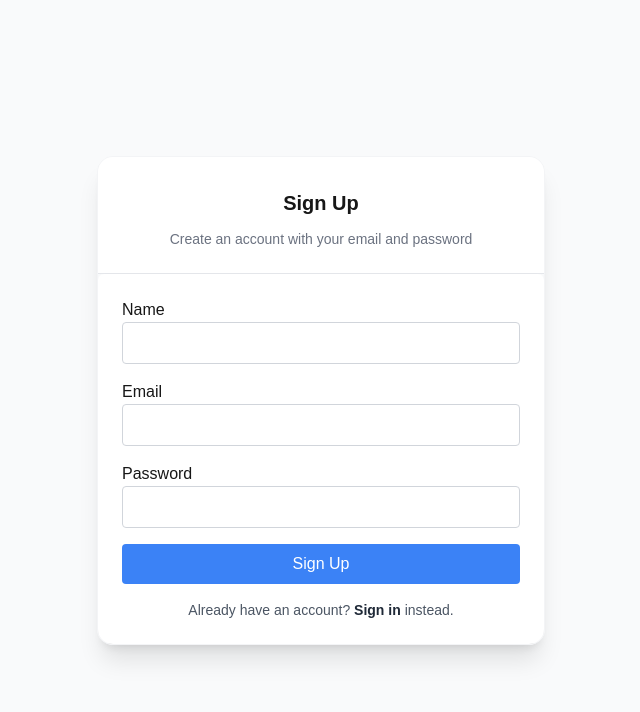
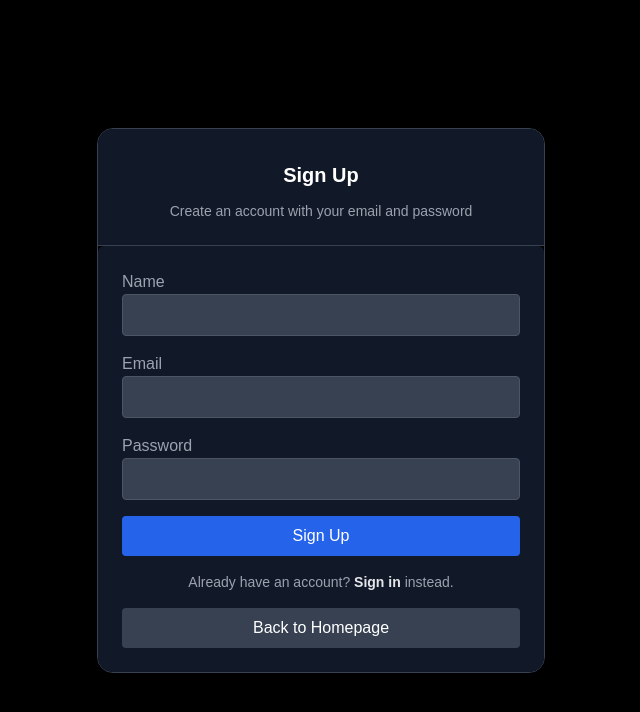
Before and after one commit to pangdfg/DemoNextAuth-Prisma, a Next.js app: page /singup in a window 1280 px wide. Shown: the top 712 px of the page, without its empty margins (319-959 px from the left). Built offline with nearby package versions, Linux system fonts and the light colour scheme; no server answers.

Commit message:
Revamp authentication and profile pages with improved UI and accessibility

```diff
--- a/app/page.tsx
+++ b/app/page.tsx
@@ -2,14 +2,21 @@
 
 import Link from 'next/link';
 
-
 export default function Login() {
   return (
-
-    <div className="flex h-screen w-screen items-center justify-center bg-gray-50">
-            <Link href="/singin" className="font-semibold text-gray-800">
-              Sign In
-            </Link>
+    <div className="flex h-screen w-screen bg-gray-900">
+      <div className="flex flex-col items-center justify-center flex-grow text-center text-white">
+        <h1 className="text-5xl font-extrabold mb-4">NextAuth + Prisma</h1>
+        <p className="text-xl mb-8">Secure authentication with Next.js and Prisma</p>
+        <div className="flex space-x-4">
+          <Link href="/singin" className="px-6 py-3 bg-blue-600 text-white font-semibold rounded-lg shadow-lg hover:bg-blue-700 transition duration-300">
+            Sign In
+          </Link>
+          <Link href="/singup" className="px-6 py-3 bg-green-600 text-white font-semibold rounded-lg shadow-lg hover:bg-green-700 transition duration-300">
+            Sign Up
+          </Link>
+        </div>
       </div>
+    </div>
   )
 }
--- a/app/profile/page.tsx
+++ b/app/profile/page.tsx
@@ -3,7 +3,6 @@
 import { useSession, signOut } from 'next-auth/react'
 import { useRouter } from 'next/navigation'
 import { useEffect } from 'react'
-
 
 export default function Profile() {
   const { data: session, status } = useSession()
@@ -26,28 +25,28 @@ export default function Profile() {
 
   if (status === 'authenticated' && session.user) {
     return (
-      <div className="flex h-screen items-center justify-center bg-gray-100">
-        <div className="max-w-md w-full bg-white rounded-lg shadow-lg overflow-hidden">
-          <div className="bg-gradient-to-r from-blue-500 to-indigo-600 p-6">
+      <div className="flex h-screen items-center justify-center bg-black">
+        <div className="max-w-md w-full bg-gray-900 rounded-lg shadow-lg overflow-hidden">
+          <div className="bg-gradient-to-r from-blue-700 to-indigo-800 p-6">
             <h1 className="text-2xl font-bold text-white">Welcome, {session.user.name}!</h1>
-            <p className="text-sm text-indigo-200 mt-1">Here is your profile information:</p>
+            <p className="text-sm text-indigo-300 mt-1">Here is your profile information:</p>
           </div>
           <div className="p-6">
             <div className="mb-4">
-              <p className="text-sm text-gray-500">User ID</p>
-              <p className="text-lg font-semibold text-gray-800">{session.user.id}</p>
+              <p className="text-sm text-gray-400">User ID</p>
+              <p className="text-lg font-semibold text-gray-200">{session.user.id}</p>
             </div>
             <div className="mb-4">
-              <p className="text-sm text-gray-500">Email</p>
-              <p className="text-lg font-semibold text-gray-800">{session.user.email}</p>
+              <p className="text-sm text-gray-400">Email</p>
+              <p className="text-lg font-semibold text-gray-200">{session.user.email}</p>
             </div>
             <div className="mb-6">
-              <p className="text-sm text-gray-500">Role</p>
-              <p className="text-lg font-semibold text-gray-800">{session.user.role}</p>
+              <p className="text-sm text-gray-400">Role</p>
+              <p className="text-lg font-semibold text-gray-200">{session.user.role}</p>
             </div>
             <button
               onClick={() => signOut({ callbackUrl: '/' })}
-              className="w-full py-2 px-4 bg-gradient-to-r from-red-500 to-red-600 text-white rounded-lg font-semibold hover:from-red-600 hover:to-red-700 focus:outline-none focus:ring-2 focus:ring-red-300"
+              className="w-full py-2 px-4 bg-gradient-to-r from-red-700 to-red-800 text-white rounded-lg font-semibold hover:from-red-800 hover:to-red-900 focus:outline-none focus:ring-2 focus:ring-red-400"
             >
               Logout
             </button>
--- a/app/singin/page.tsx
+++ b/app/singin/page.tsx
@@ -4,7 +4,6 @@ import { useState } from 'react'
 import { signIn } from 'next-auth/react'
 import { useRouter } from 'next/navigation'
 import Link from 'next/link';
-
 
 export default function SignIn() {
   const [email, setEmail] = useState<string>('')
@@ -31,54 +30,59 @@ export default function SignIn() {
   }
 
   return (
-
-    <div className="flex h-screen w-screen items-center justify-center bg-gray-50">
-      <div className="z-10 w-full max-w-md overflow-hidden rounded-2xl border border-gray-100 shadow-xl">
-        <div className="flex flex-col items-center justify-center space-y-3 border-b border-gray-200 bg-white px-4 py-6 pt-8 text-center sm:px-16">
-          <h3 className="text-xl font-semibold">Sign In</h3>
-          <p className="text-sm text-gray-500">
+    <div className="flex h-screen w-screen items-center justify-center bg-black">
+      <div className="z-10 w-full max-w-md overflow-hidden rounded-2xl border border-gray-700 shadow-xl">
+        <div className="flex flex-col items-center justify-center space-y-3 border-b border-gray-700 bg-gray-900 px-4 py-6 pt-8 text-center sm:px-16">
+          <h3 className="text-xl font-semibold text-white">Sign In</h3>
+          <p className="text-sm text-gray-400">
             Use your email and password to sign in
           </p>
         </div>
       <form
         onSubmit={handleSubmit}
-        className="bg-white p-6 rounded-md shadow-md"
+        className="bg-gray-900 p-6 rounded-md shadow-md"
       >
         <div className="mb-4">
-          <label htmlFor="email">Email</label>
+          <label htmlFor="email" className="text-gray-400">Email</label>
           <input
             id="email"
             type="email"
             value={email}
             onChange={(e) => setEmail(e.target.value)}
             required
-            className="w-full border border-gray-300 px-3 py-2 rounded"
+            className="w-full border border-gray-600 bg-gray-700 text-white px-3 py-2 rounded"
           />
         </div>
         <div className="mb-4">
-          <label htmlFor="password">Password</label>
+          <label htmlFor="password" className="text-gray-400">Password</label>
           <input
             id="password"
             type="password"
             value={password}
             onChange={(e) => setPassword(e.target.value)}
             required
-            className="w-full border border-gray-300 px-3 py-2 rounded"
+            className="w-full border border-gray-600 bg-gray-700 text-white px-3 py-2 rounded"
           />
         </div>
         <button
           type="submit"
-          className="w-full bg-blue-500 text-white py-2 rounded mb-4"
+          className="w-full bg-blue-600 text-white py-2 rounded mb-4 hover:bg-blue-700"
         >
           Sign In
-        </button>{' '}
-        <p className="text-center text-sm text-gray-600">
+        </button>
+        <p className="text-center text-sm text-gray-400">
             {"Don't have an account? "}
-            <Link href="/singup" className="font-semibold text-gray-800">
+            <Link href="/singup" className="font-semibold text-gray-200">
               Sign up
             </Link>
             {' for free.'}
           </p>
+        <button
+          onClick={() => router.push('/')}
+          className="mt-4 bg-gray-700 text-white py-2 px-4 rounded hover:bg-gray-600 transition-colors duration-300 w-full"
+        >
+          Back to Homepage
+        </button>
       </form>
       </div>
     </div>
--- a/app/singup/page.tsx
+++ b/app/singup/page.tsx
@@ -48,66 +48,71 @@ export default function SignUp() {
   }
 
   return (
-
-    <div className="flex h-screen w-screen items-center justify-center bg-gray-50">
-      <div className="z-10 w-full max-w-md overflow-hidden rounded-2xl border border-gray-100 shadow-xl">
-        <div className="flex flex-col items-center justify-center space-y-3 border-b border-gray-200 bg-white px-4 py-6 pt-8 text-center sm:px-16">
-          <h3 className="text-xl font-semibold">Sign Up</h3>
-          <p className="text-sm text-gray-500">
+    <div className="flex h-screen w-screen items-center justify-center bg-black">
+      <div className="z-10 w-full max-w-md overflow-hidden rounded-2xl border border-gray-700 shadow-xl">
+        <div className="flex flex-col items-center justify-center space-y-3 border-b border-gray-700 bg-gray-900 px-4 py-6 pt-8 text-center sm:px-16">
+          <h3 className="text-xl font-semibold text-white">Sign Up</h3>
+          <p className="text-sm text-gray-400">
           Create an account with your email and password
           </p>
         </div>
       <form
         onSubmit={handleSubmit}
-        className="bg-white p-6 rounded-md shadow-md"
+        className="bg-gray-900 p-6 rounded-md shadow-md"
       >
         <div className="mb-4">
-          <label htmlFor="name">Name</label>
+          <label htmlFor="name" className="text-gray-400">Name</label>
           <input
             id="name"
             type="name"
             value={name}
             onChange={(e) => setName(e.target.value)}
             required
-            className="w-full border border-gray-300 px-3 py-2 rounded" // Added border
+            className="w-full border border-gray-600 bg-gray-700 text-white px-3 py-2 rounded"
           />
         </div>
         <div className="mb-4">
-          <label htmlFor="email">Email</label>
+          <label htmlFor="email" className="text-gray-400">Email</label>
           <input
             id="email"
             type="email"
             value={email}
             onChange={(e) => setEmail(e.target.value)}
             required
-            className="w-full border border-gray-300 px-3 py-2 rounded" // Added border
+            className="w-full border border-gray-600 bg-gray-700 text-white px-3 py-2 rounded"
           />
         </div>
         <div className="mb-4">
-          <label htmlFor="password">Password</label>
+          <label htmlFor="password" className="text-gray-400">Password</label>
           <input
             id="password"
             type="password"
             value={password}
             onChange={(e) => setPassword(e.target.value)}
             required
-            className="w-full border border-gray-300 px-3 py-2 rounded" // Added border
+            className="w-full border border-gray-600 bg-gray-700 text-white px-3 py-2 rounded"
           />
         </div>
         {error && <p className="text-red-500 text-sm mb-4">{error}</p>}
         <button
           type="submit"
-          className="w-full bg-blue-500 text-white py-2 rounded mb-4"
+          className="w-full bg-blue-600 text-white py-2 rounded mb-4 hover:bg-blue-700"
         >
           Sign Up
-        </button>{' '}
-        <p className="text-center text-sm text-gray-600">
+        </button>
+        <p className="text-center text-sm text-gray-400">
             {'Already have an account? '}
-            <Link href="/singin" className="font-semibold text-gray-800">
+            <Link href="/singin" className="font-semibold text-gray-200">
               Sign in
             </Link>
             {' instead.'}
           </p>
+          <button
+          onClick={() => router.push('/')}
+          className="mt-4 bg-gray-700 text-white py-2 px-4 rounded hover:bg-gray-600 transition-colors duration-300 w-full"
+        >
+          Back to Homepage
+        </button>
       </form>
       </div>
     </div>
```
